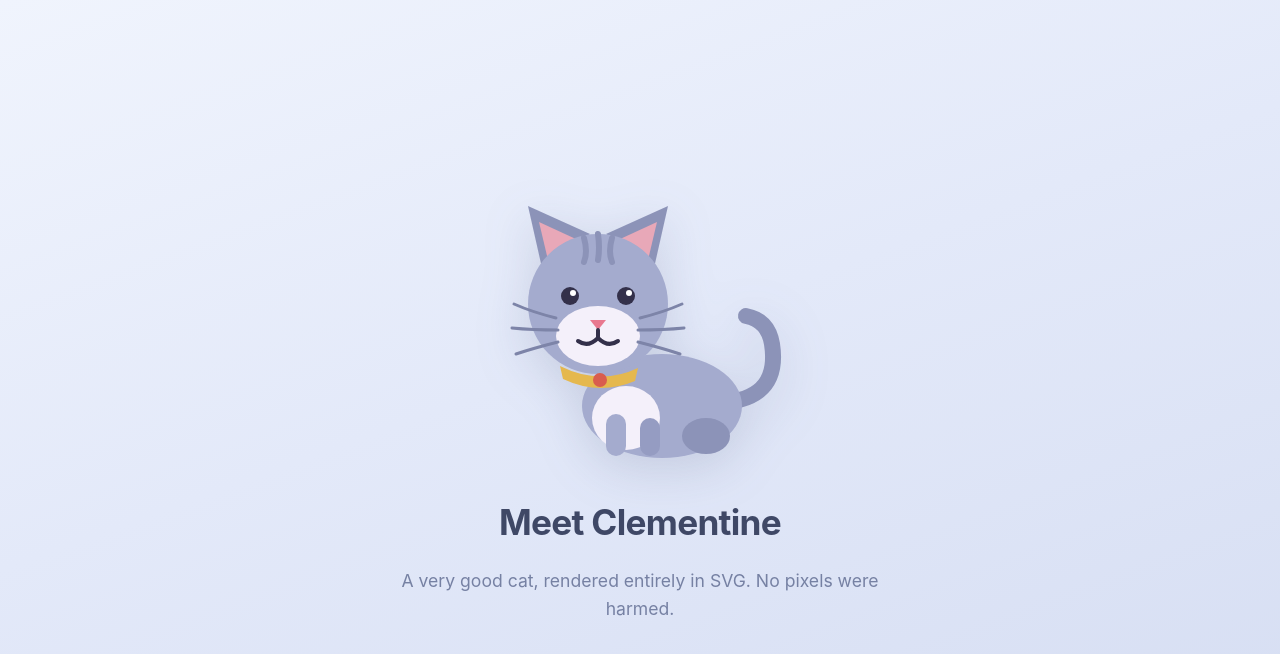
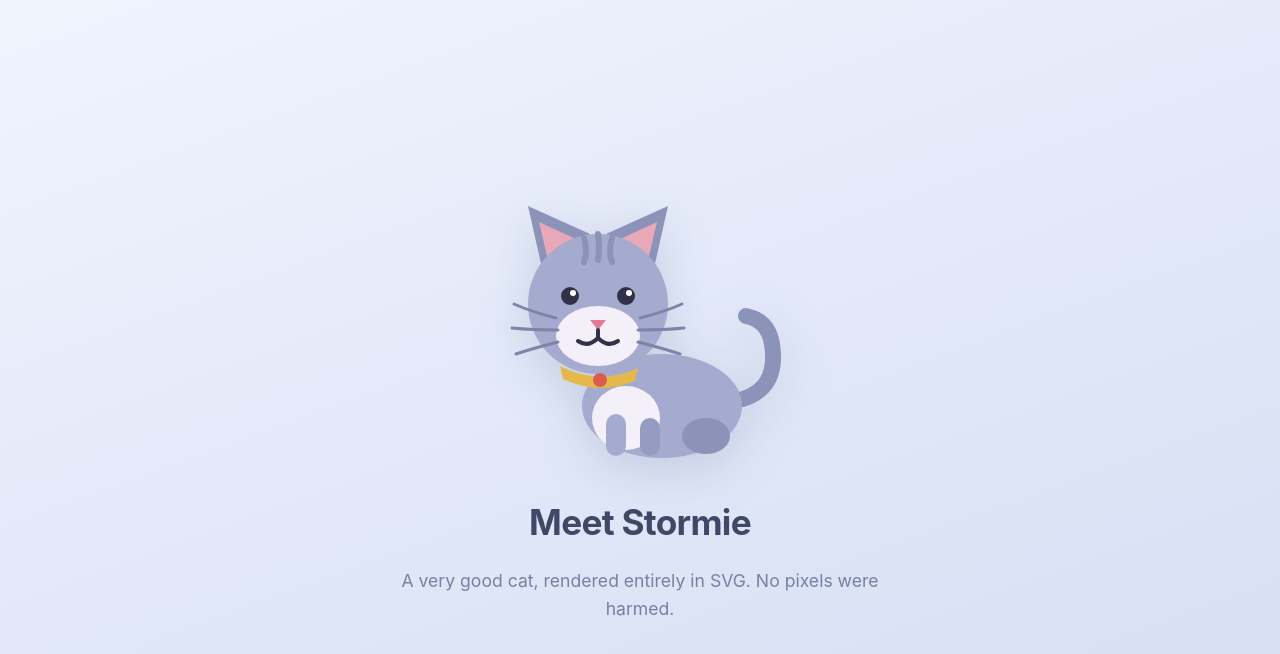
Before and after one commit to michael-k-taylor/jarvis-simple-cat-svg, a plain HTML site: page index.html in a window 1280 px wide. Drawn offline with Linux system fonts and the light colour scheme.

```diff
--- a/index.html
+++ b/index.html
@@ -114,7 +114,7 @@
         <circle cx="120" cy="208" r="7" fill="#d95d4e"/>
       </svg>
     </div>
-    <h1>Meet Clementine</h1>
+    <h1>Meet Stormie</h1>
     <p>A very good cat, rendered entirely in SVG. No pixels were harmed.</p>
   </main>
 </body>
```
